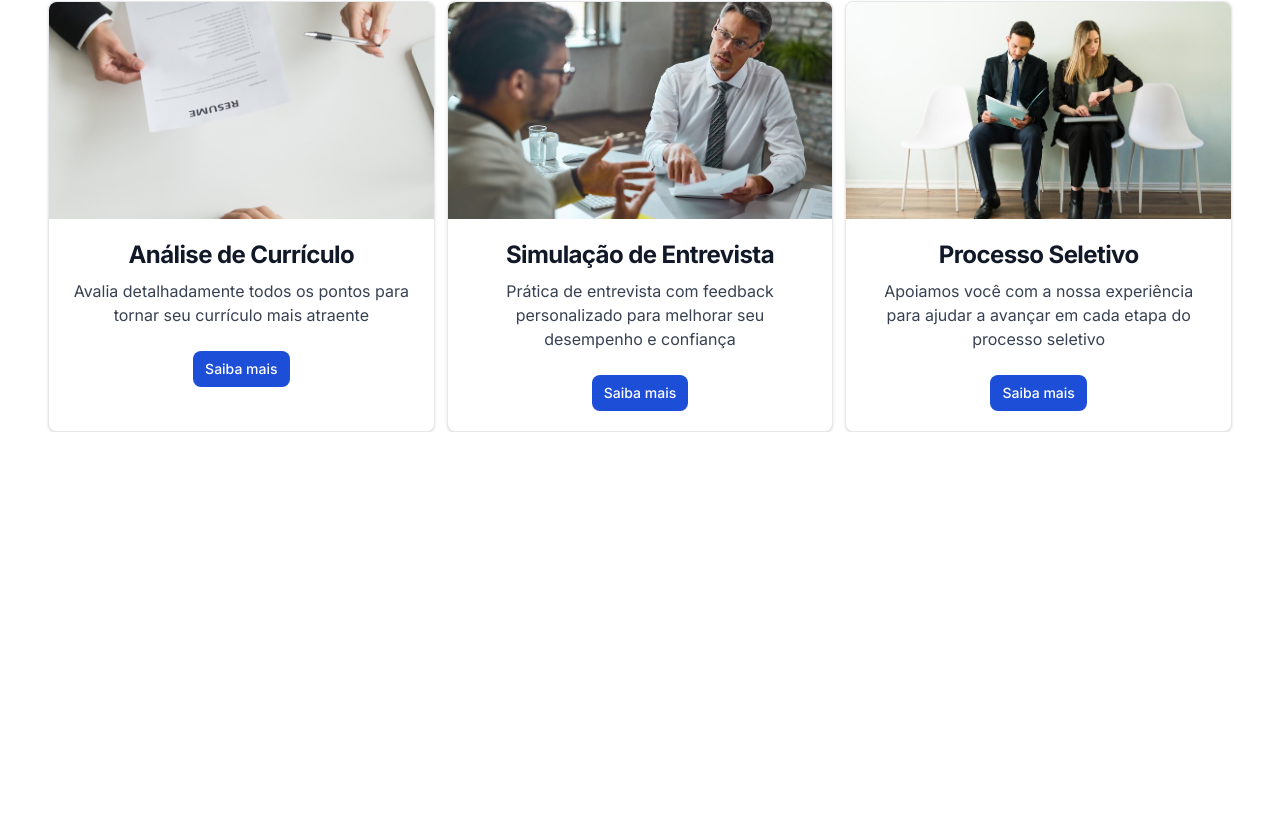
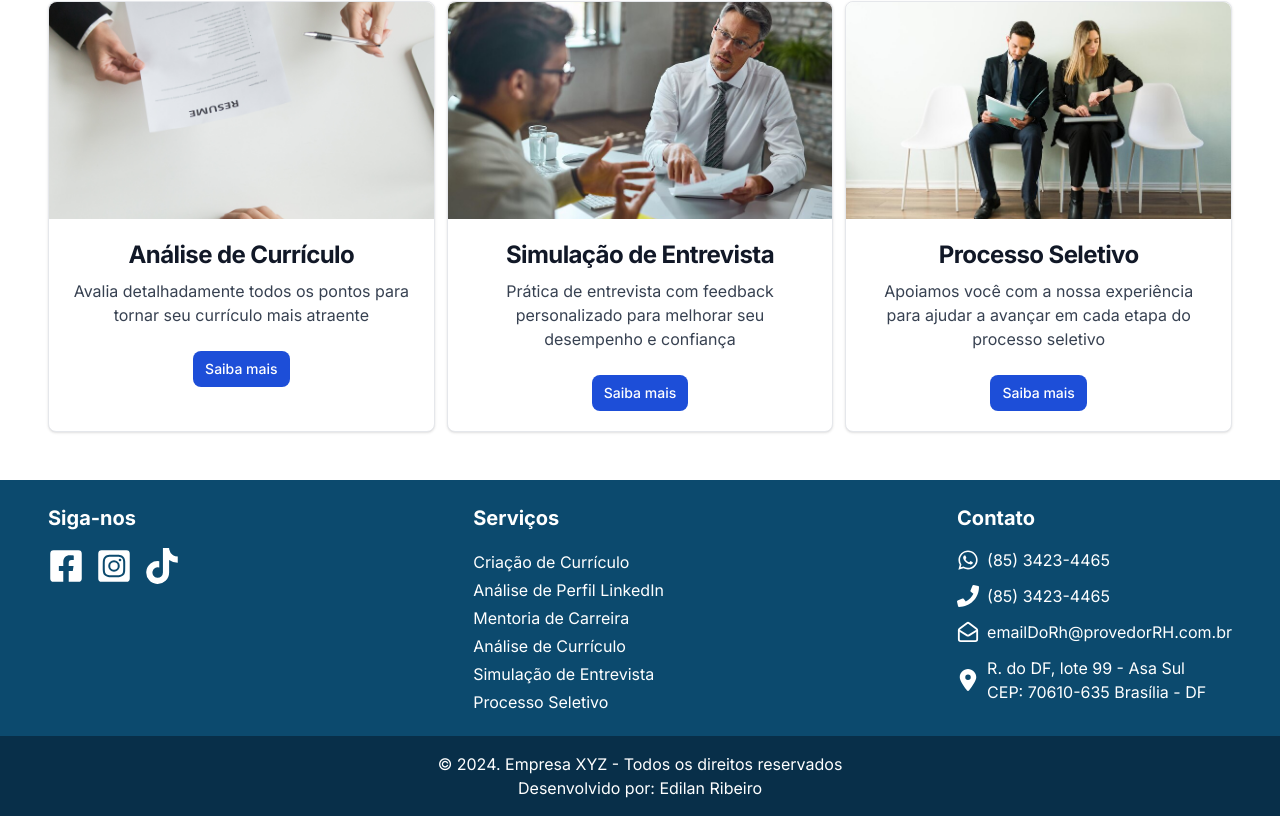
Before and after one commit to edilan-ribeiro/human-resources, a Next.js app: page / in a window 1280 px wide. Shown: the part 1852-2668 px from the top of the page. Before the commit the page ends 2284 px from the top, so only its background shows below. Built offline with nearby package versions, Linux system fonts and the light colour scheme.

Commit message:
chore: move footer and header to layout.tsx
The change was made so they will appear in all pages not only the home

```diff
--- a/src/app/layout.tsx
+++ b/src/app/layout.tsx
@@ -1,6 +1,8 @@
 import type { Metadata } from 'next'
 import { Inter } from 'next/font/google'
 import '../styles/globals.css'
+import { Header } from '@/components/Header/Header'
+import { Footer } from '@/components/Footer/Footer'
 
 const inter = Inter({ subsets: ['latin'] })
 
@@ -18,7 +20,13 @@
 export default function RootLayout({ children }: { children: React.ReactNode }) {
   return (
     <html lang='en'>
-      <body className={inter.className}>{children}</body>
+      <body className={inter.className}>
+        <div className='w-vw flex flex-col justify-center overflow-clip'>
+          <Header />
+          {children}
+          <Footer />
+        </div>
+      </body>
     </html>
   )
 }
--- a/src/app/page.tsx
+++ b/src/app/page.tsx
@@ -1,14 +1,9 @@
-import { Footer } from '@/components/Footer/Footer'
-import { Header } from '@/components/Header/Header'
 import { Hero } from '@/components/Hero/Hero'
 import { About } from '@/components/About/About'
 import { ServicesSection } from '@/components/ServicesSection/ServicesSection'
 
 export default function Home() {
   return (
-    <div className='w-vw flex flex-col justify-center overflow-clip	'>
-      <Header />
-
     <main>
       <Hero
         title='Seu Guia no Mercado de Trabalho'
@@ -18,9 +13,7 @@
       />
 
       <About />
-        <ServicesSection/>
+      <ServicesSection />
     </main>
-      {/* <Footer/> */}
-    </div>
   )
 }
```
Lines whose indentation alone changed are shown as unchanged.
